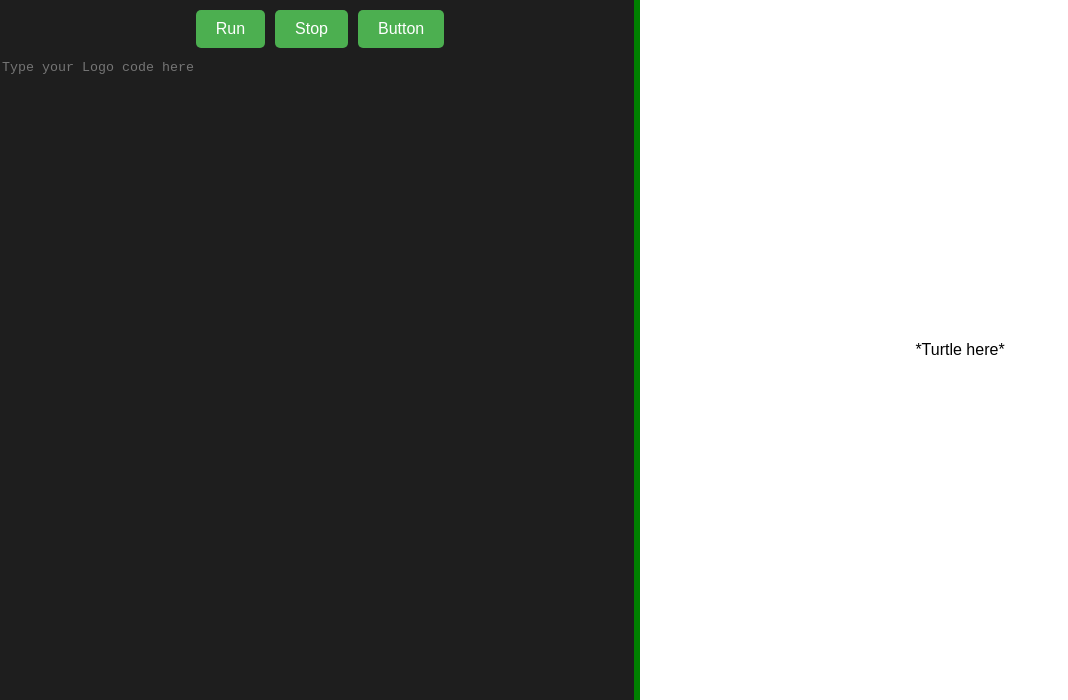
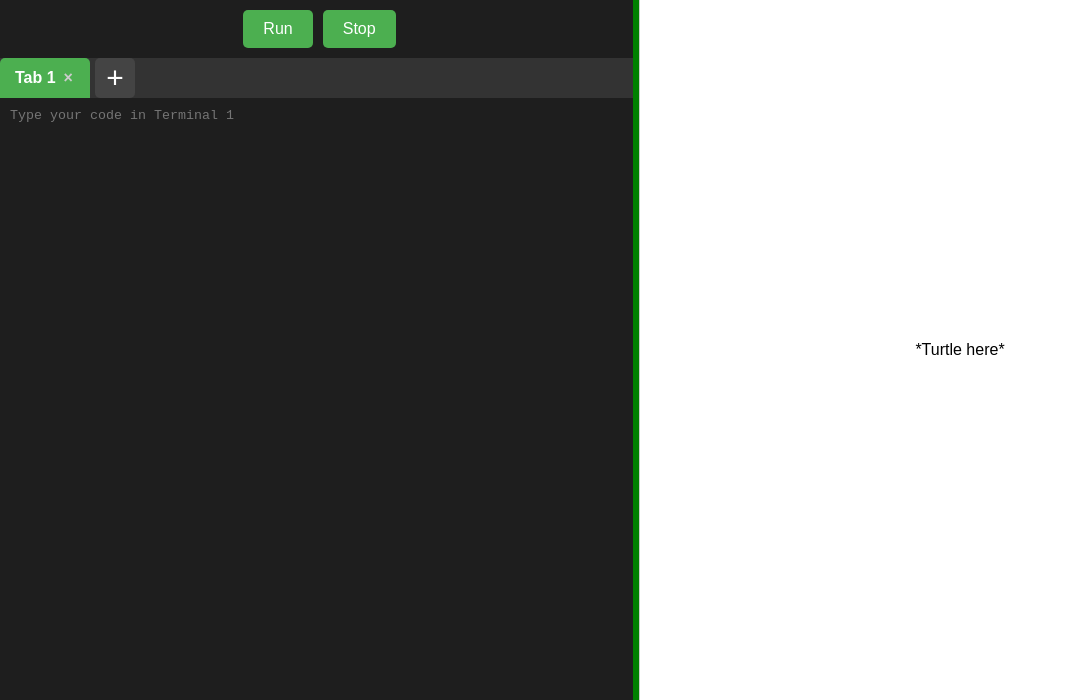
Before and after one commit to weebik/python-logo, a Flask app: page / in a window 1280 px wide. Shown: the part 100-800 px from the top of the page, without its empty margins (0-1068 px from the left). Run offline with Flask 3, Linux system fonts and the light colour scheme.

Commit message:
feat: multiple terminals as tabs

```diff
--- a/python_logo/static/script.js
+++ b/python_logo/static/script.js
@@ -3,6 +3,13 @@ var resizer = document.createElement("div");
 resizer.className = "resizer";
 element.appendChild(resizer);
 resizer.addEventListener("mousedown", initResize, false);
+
+let tabCount = 0;
+let currentTabId = null;
+
+document.addEventListener("DOMContentLoaded", () => {
+  addTab();
+});
 
 /**
  * Initiates the resizing process by adding mouse event listeners.
@@ -38,8 +45,8 @@ function stopResizing(e) {
  * @function sendCode
  */
 function sendCode() {
-  const code = document.getElementById("codeTextarea").value;
-
+  if (currentTabId) {
+    const code = document.getElementById(currentTabId).value;
     fetch("/", {
       method: "POST",
       headers: {
@@ -54,3 +61,83 @@ function sendCode() {
       })
       .catch((error) => console.error("Error:", error));
   }
+}
+
+// !!!experimental!!!
+
+/**
+ * Add new tab and set it as active
+ * @function addTab
+ */
+function addTab() {
+  tabCount++;
+  const tabId = `tab${tabCount}`;
+  const tabList = document.getElementById("tabList");
+  const tabContentContainer = document.getElementById("tabContentContainer");
+
+  const newTabButton = document.createElement("li");
+  newTabButton.classList.add("tab");
+  newTabButton.innerHTML = `Tab ${tabCount} <span class="close-btn" onclick="removeTab('${tabId}')">×</span>`;
+  newTabButton.onclick = (e) => {
+    if (!e.target.classList.contains("close-btn")) setActiveTab(tabId);
+  };
+  newTabButton.id = `${tabId}-button`;
+
+  tabList.insertBefore(newTabButton, tabList.lastElementChild);
+
+  const newTextArea = document.createElement("textarea");
+  newTextArea.id = tabId;
+  newTextArea.className = "textarea";
+  newTextArea.placeholder = `Type your code in Terminal ${tabCount}`;
+  newTextArea.style.display = "none";
+  tabContentContainer.appendChild(newTextArea);
+  setActiveTab(tabId);
+}
+
+/**
+ * Set tab as active and display its content
+ * @function setActiveTab
+ * @param {string} tabId
+ */
+function setActiveTab(tabId) {
+  if (currentTabId) {
+    document.getElementById(currentTabId).style.display = "none";
+    document
+      .getElementById(`${currentTabId}-button`)
+      .classList.remove("active");
+  }
+  document.getElementById(tabId).style.display = "block";
+  document.getElementById(`${tabId}-button`).classList.add("active");
+  currentTabId = tabId;
+}
+
+/**
+ * Delete active tab and content, find new tab and set as active
+ * @function removeTab
+ * @param {string} tabId
+ */
+function removeTab(tabId) {
+  const tabButton = document.getElementById(`${tabId}-button`);
+  const tabContent = document.getElementById(tabId);
+  const tabList = document.getElementById("tabList");
+
+  if (currentTabId === tabId) {
+    const remainingTabs = tabList.querySelectorAll("li.tab");
+    let nextTabId = null;
+
+    for (const tab of remainingTabs) {
+      const id = tab.id.replace("-button", "");
+      if (id !== tabId) {
+        nextTabId = id;
+        break;
+      }
+    }
+    if (nextTabId) {
+      setActiveTab(nextTabId);
+    } else {
+      addTab();
+    }
+  }
+  tabButton.remove();
+  tabContent.remove();
+}
--- a/python_logo/static/style.css
+++ b/python_logo/static/style.css
@@ -42,6 +42,7 @@ header {
   position: relative;
   display: flex;
   flex-direction: column;
+  border-right: 1px solid #ccc;
 }
 
 .button-bar {
@@ -71,9 +72,102 @@ header {
   background-color: #5fb83c;
 }
 
+.tabs {
+  display: flex;
+  align-items: center;
+  background-color: #333;
+}
+
+.tabList {
+  display: flex;
+  padding: 0;
+  margin: 0;
+  overflow-x: auto;
+  overflow-y: hidden;
+  max-height: 40px;
+  flex-grow: 1;
+}
+
+.tab {
+  display: flex;
+  align-items: center;
+  padding: 10px 15px;
+  cursor: pointer;
+  color: white;
+  background-color: #444;
+  border-radius: 5px 5px 0 0;
+  margin-right: 5px;
+  transition: background-color 0.3s;
+  position: relative;
+  text-wrap: nowrap;
+  text-overflow: clip;
+  overflow: hidden;
+  min-width: 90px;
+  transition: all 0.3s;
+}
+
+.tab:hover {
+  background-color: #555;
+}
+
+.tab.active {
+  background-color: #4caf50;
+  font-weight: bold;
+}
+
+.close-btn {
+  margin-left: 8px;
+  cursor: pointer;
+  font-weight: bold;
+  color: #ccc;
+}
+
+.close-btn:hover {
+  color: #f00;
+}
+
+.addTabButton {
+  display: flex;
+  align-items: center;
+  justify-content: center;
+  cursor: pointer;
+  color: white;
+  width: 40px;
+  height: 40px;
+  background-color: #444;
+  border-radius: 5px;
+  margin-right: 5px;
+}
+
+.addTabButton button {
+  width: 100%;
+  height: 100%;
+  border: none;
+  border-radius: 5px;
+  background-color: transparent;
+  color: white;
+  font-size: 30px;
+  cursor: pointer;
+  transition: ease-in-out 0.3s;
+}
+
+.addTabButton button:hover {
+  background-color: #555;
+}
+
+.addTabButton button:active {
+  background-color: #777;
+}
+
 .textbox {
   display: flex;
   justify-content: center;
+  width: 100%;
+  height: 100%;
+}
+
+.tabContentContainer {
+  flex: 1;
   width: 100%;
   height: 100%;
 }
@@ -86,6 +180,7 @@ header {
   background-color: #1e1e1e;
   color: white;
   font-family: "Courier New", Courier, monospace;
+  padding: 10px;
 }
 
 .textarea:focus {
--- a/python_logo/templates/index.html
+++ b/python_logo/templates/index.html
@@ -23,15 +23,16 @@
         <div class="button-bar">
           <button onclick="sendCode()">Run</button>
           <button>Stop</button>
-          <button>Button</button>
+        </div>
+        <div class="tabs">
+          <ul class="tabList" id="tabList">
+            <li class="addTabButton" id="addTabButton">
+              <button onclick="addTab()">+</button>
+            </li>
+          </ul>
         </div>
         <div class="textbox">
-          <textarea
-            id="codeTextarea"
-            class="textarea"
-            value=""
-            placeholder="Type your Logo code here"
-          ></textarea>
+          <div class="tabContentContainer" id="tabContentContainer"></div>
         </div>
       </div>
       <div class="right-container">*Turtle here*</div>
```
Lines whose indentation alone changed are shown as unchanged.
